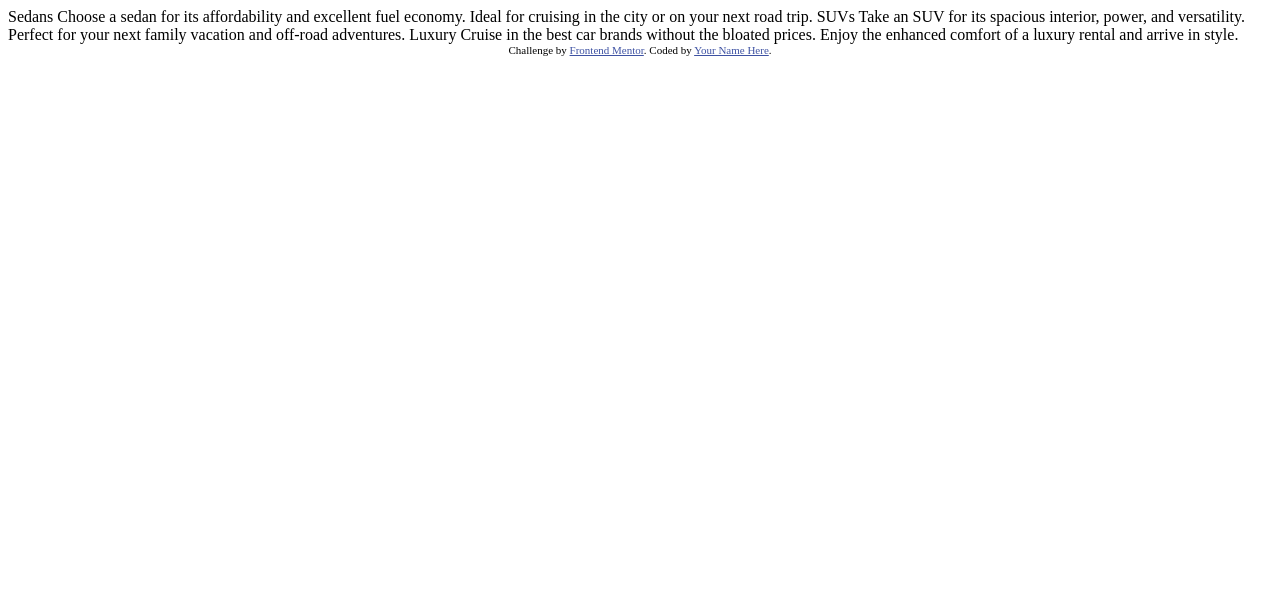
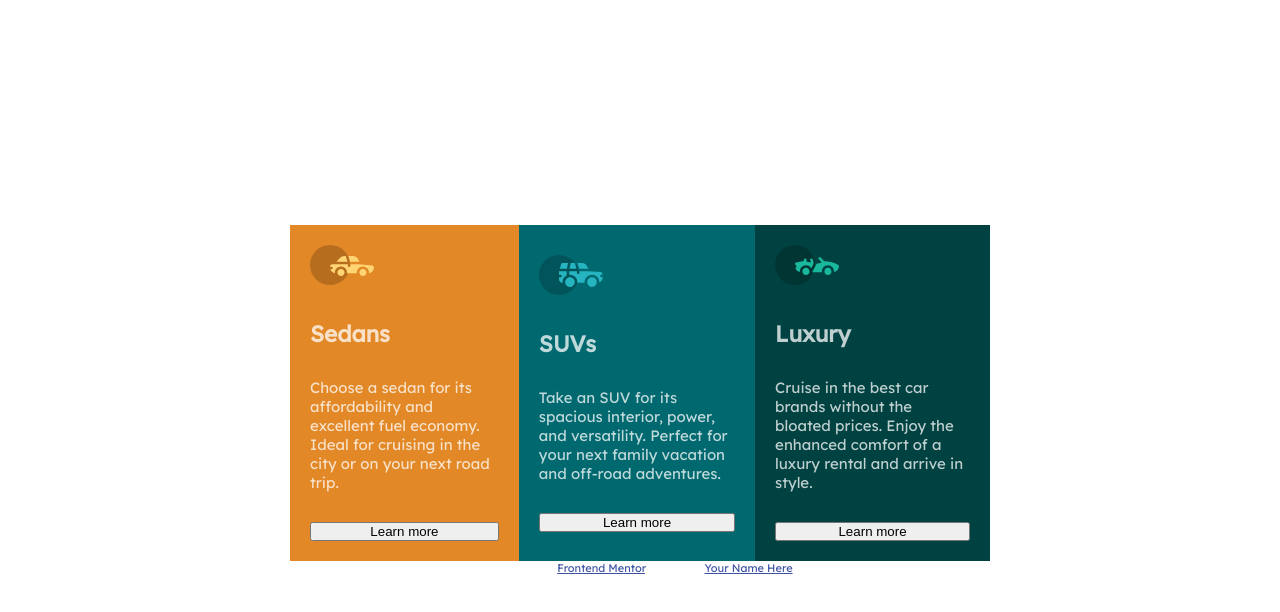
Before and after one commit to marcinsmok/3-column-preview-card-component-frontendmentor-challenge6, a plain HTML site: page index.html in a window 1280 px wide. Drawn offline with Linux system fonts and the light colour scheme.

Commit message:
add html structure nad first styles

```diff
--- a/index.html
+++ b/index.html
@@ -1,36 +1,55 @@
 <!DOCTYPE html>
 <html lang="en">
   <head>
-  <meta charset="UTF-8">
-  <meta name="viewport" content="width=device-width, initial-scale=1.0"> <!-- displays site properly based on user's device -->
-
-  <link rel="icon" type="image/png" sizes="32x32" href="./images/favicon-32x32.png">
+    <meta charset="UTF-8" />
+    <meta name="viewport" content="width=device-width, initial-scale=1.0" />
+    <link
+      rel="icon"
+      type="image/png"
+      sizes="32x32"
+      href="./images/favicon-32x32.png"
+    />
+    <link rel="stylesheet" type="text/css" href="styles.css" />
 
     <title>Frontend Mentor | 3-column preview card component</title>
-
-  <!-- Feel free to remove these styles or customise in your own stylesheet 👍 -->
-  <style>
-    .attribution { font-size: 11px; text-align: center; }
-    .attribution a { color: hsl(228, 45%, 44%); }
-  </style>
   </head>
   <body>
-
-  Sedans
-  Choose a sedan for its affordability and excellent fuel economy. Ideal for cruising in the city
-  or on your next road trip.
-
-  SUVs
-  Take an SUV for its spacious interior, power, and versatility. Perfect for your next family vacation
-  and off-road adventures.
-
-  Luxury
-  Cruise in the best car brands without the bloated prices. Enjoy the enhanced comfort of a luxury
-  rental and arrive in style.
-
+    <main>
+      <section class="sedans">
+        <div class="icon"><img src="images/icon-sedans.svg" /></div>
+        <h1>Sedans</h1>
+        <p>
+          Choose a sedan for its affordability and excellent fuel economy. Ideal
+          for cruising in the city or on your next road trip.
+        </p>
+        <button>Learn more</button>
+      </section>
+      <section class="suvs">
+        <div class="icon"><img src="images/icon-suvs.svg" /></div>
+        <h1>SUVs</h1>
+        <p>
+          Take an SUV for its spacious interior, power, and versatility. Perfect
+          for your next family vacation and off-road adventures.
+        </p>
+        <button>Learn more</button>
+      </section>
+      <section class="luxury">
+        <div cclass="icon"><img src="images/icon-luxury.svg" /></div>
+        <h1>Luxury</h1>
+        <p>
+          Cruise in the best car brands without the bloated prices. Enjoy the
+          enhanced comfort of a luxury rental and arrive in style.
+        </p>
+        <button>Learn more</button>
+      </section>
+    </main>
+    <footer>
       <div class="attribution">
-    Challenge by <a href="https://www.frontendmentor.io?ref=challenge" target="_blank">Frontend Mentor</a>.
-    Coded by <a href="#">Your Name Here</a>.
+        Challenge by
+        <a href="https://www.frontendmentor.io?ref=challenge" target="_blank"
+          >Frontend Mentor</a
+        >. Coded by <a href="#">Your Name Here</a>.
       </div>
+    </footer>
   </body>
 </html>
--- /dev/null
+++ b/styles.css
@@ -0,0 +1,60 @@
+@import url("https://fonts.googleapis.com/css2?family=Lexend+Deca&display=swap");
+/* font-family: 'Lexend Deca', sans-serif; */
+
+* {
+  margin: 0;
+  padding: 0;
+  box-sizing: border-box;
+}
+:root {
+  --BrightOrange: hsl(31, 77%, 52%);
+  --DarkCyan: hsl(184, 100%, 22%);
+  --VeryDarkCyan: hsl(179, 100%, 13%);
+  --TransparentWhiteParagraphs: hsla(0, 0%, 100%, 0.75);
+  --VeryLightGrayBgHeadingsButtons: hsl(0, 0%, 95%);
+  font-size: 10px;
+}
+body {
+  display: flex;
+  flex-direction: column;
+  min-height: 100vh;
+  align-items: center;
+  justify-content: center;
+  font-family: "Lexend Deca", sans-serif;
+  color: var(--TransparentWhiteParagraphs);
+}
+main {
+  display: flex;
+  width: 70rem;
+}
+
+.suvs,
+.sedans,
+.luxury {
+  display: flex;
+  flex-direction: column;
+  justify-content: center;
+  font-size: 1.5rem;
+  gap: 3rem;
+  padding: 2rem;
+}
+
+.sedans {
+  background-color: var(--BrightOrange);
+}
+
+.suvs {
+  background-color: var(--DarkCyan);
+}
+
+.luxury {
+  background-color: var(--VeryDarkCyan);
+}
+.attribution {
+  font-size: 11px;
+  text-align: center;
+}
+
+.attribution a {
+  color: hsl(228, 45%, 44%);
+}
```
Lines whose indentation alone changed are shown as unchanged.
